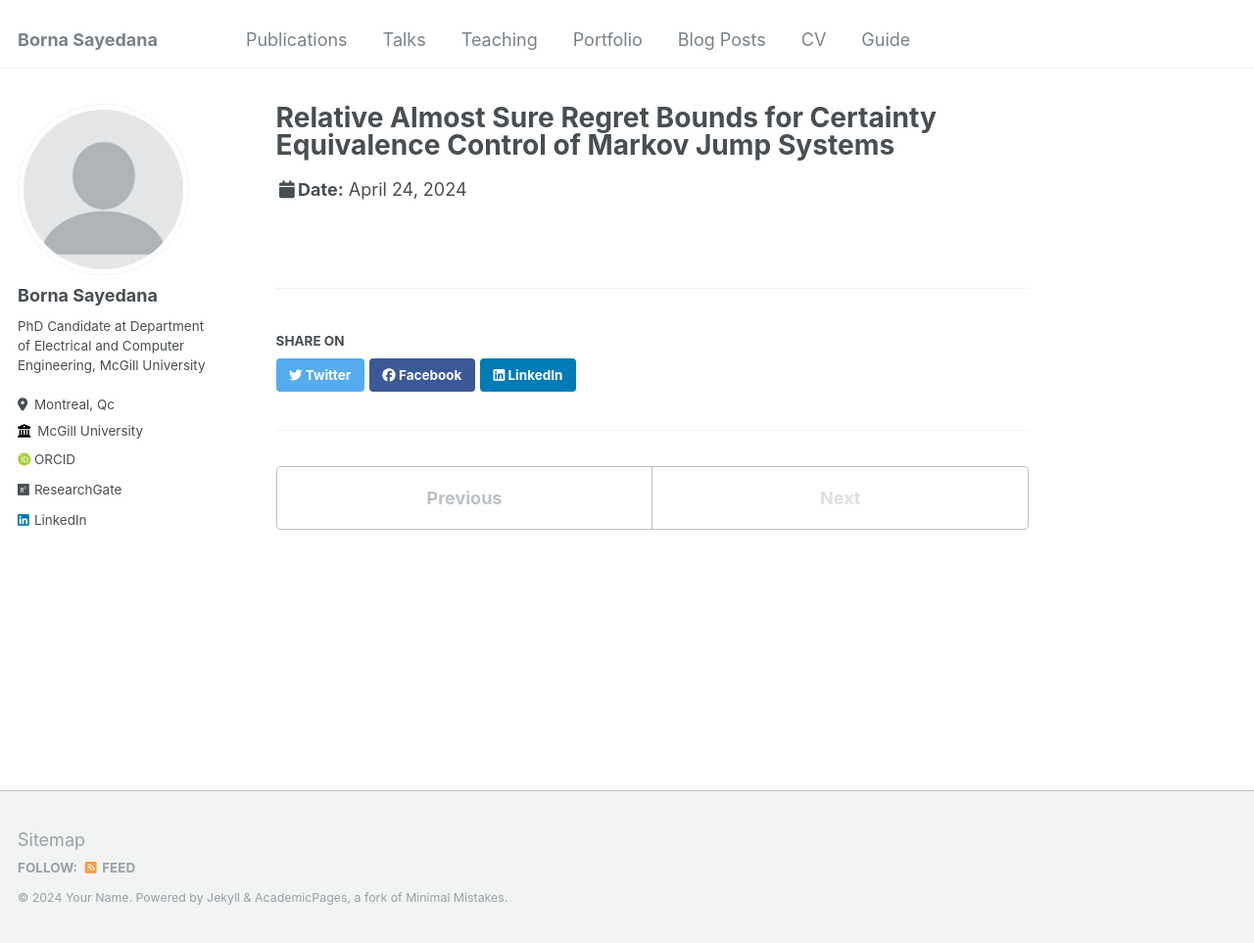
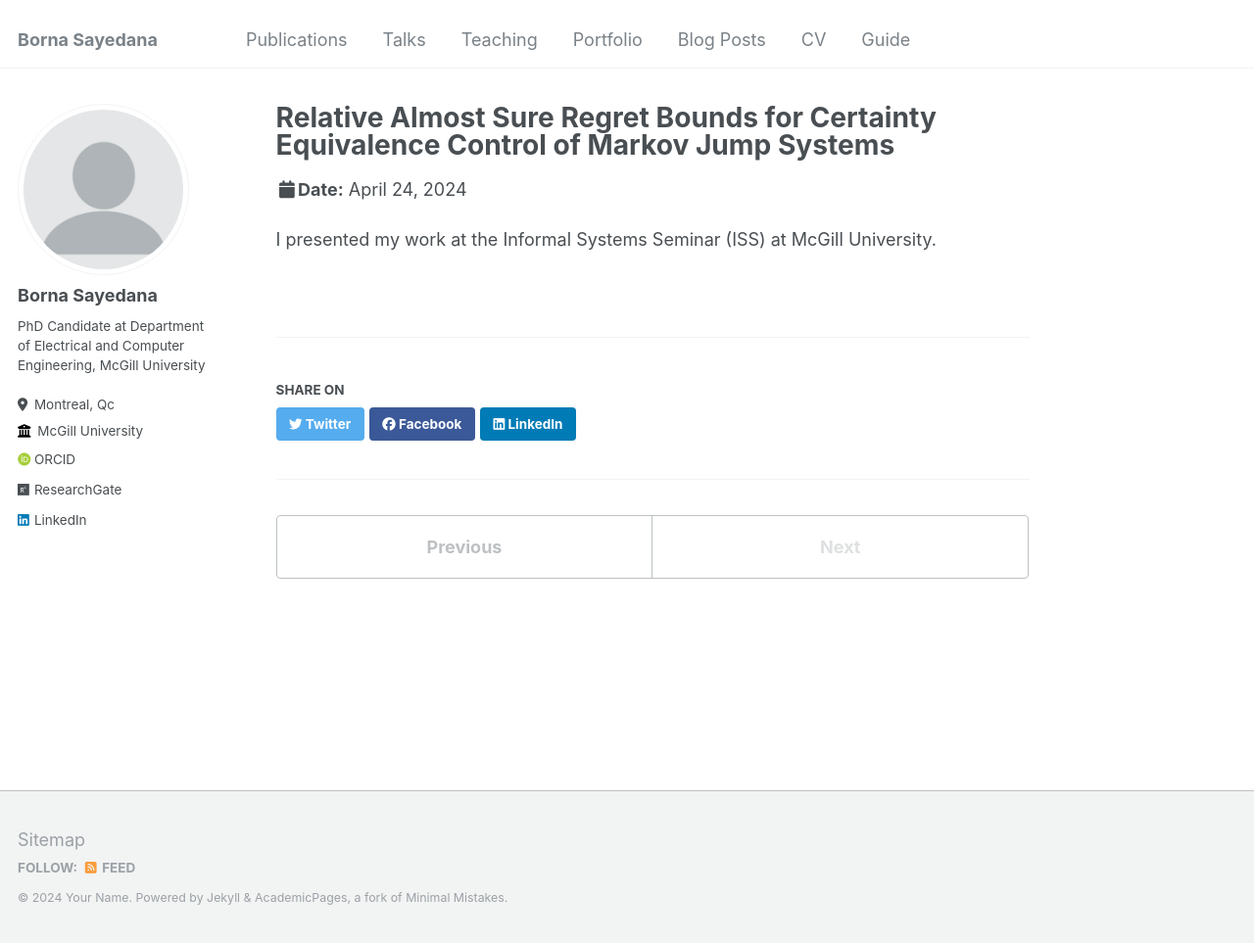
Before and after one commit to bornasayedana/bornasayedana.github.io, a Jekyll site: the page built from _talks/T_regret_iss.md, in a window 1280 px wide and 963 px high. Shown: the whole window at 98% size. Built offline with Jekyll 4.4.1, drawn with Linux system fonts in a browser that asks for light colours; some web fonts are replaced.

Commit message:
Update T_regret_iss.md

```diff
--- a/_talks/T_regret_iss.md
+++ b/_talks/T_regret_iss.md
@@ -7,3 +7,5 @@ venue: "Informal Systems Seminar (ISS)"
 date: 2024-04-24
 location: "Montreal, Canada"
 ---
+
+I presented my work at the Informal Systems Seminar (ISS) at McGill University.
```
